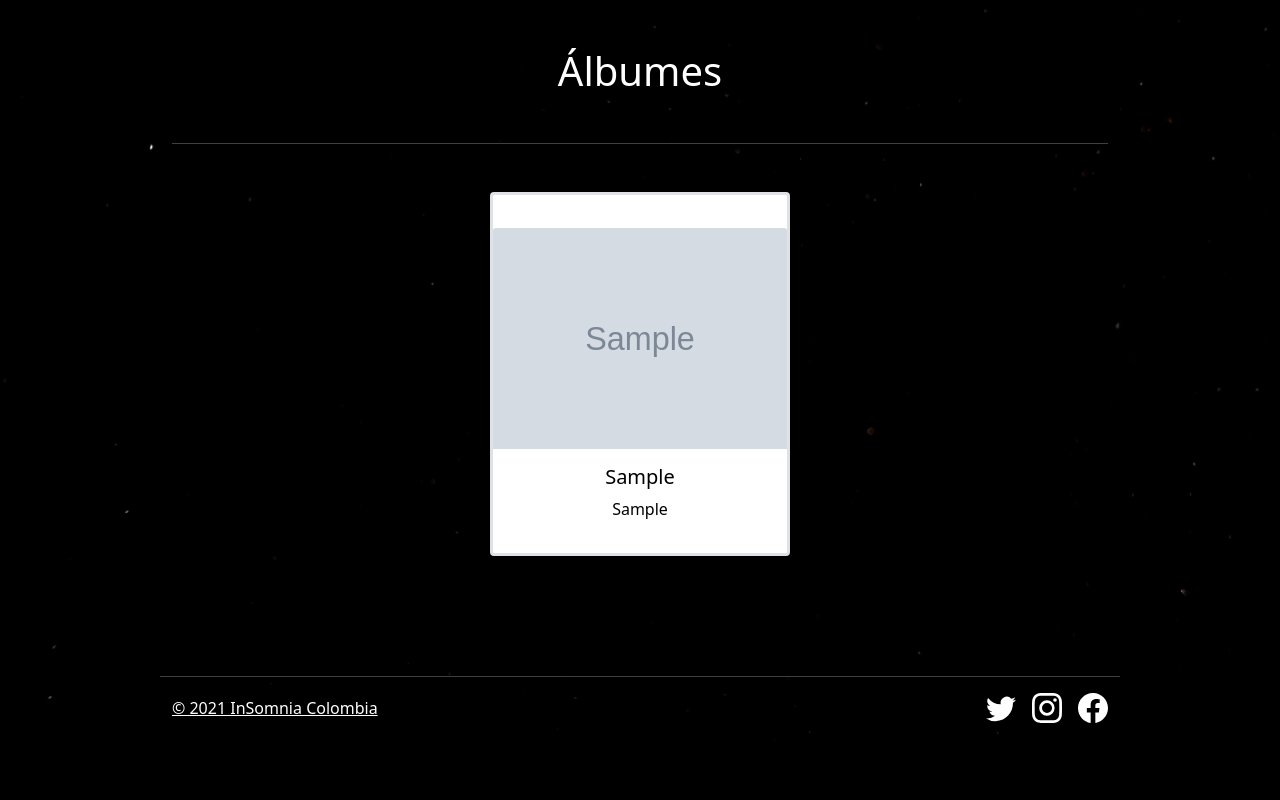
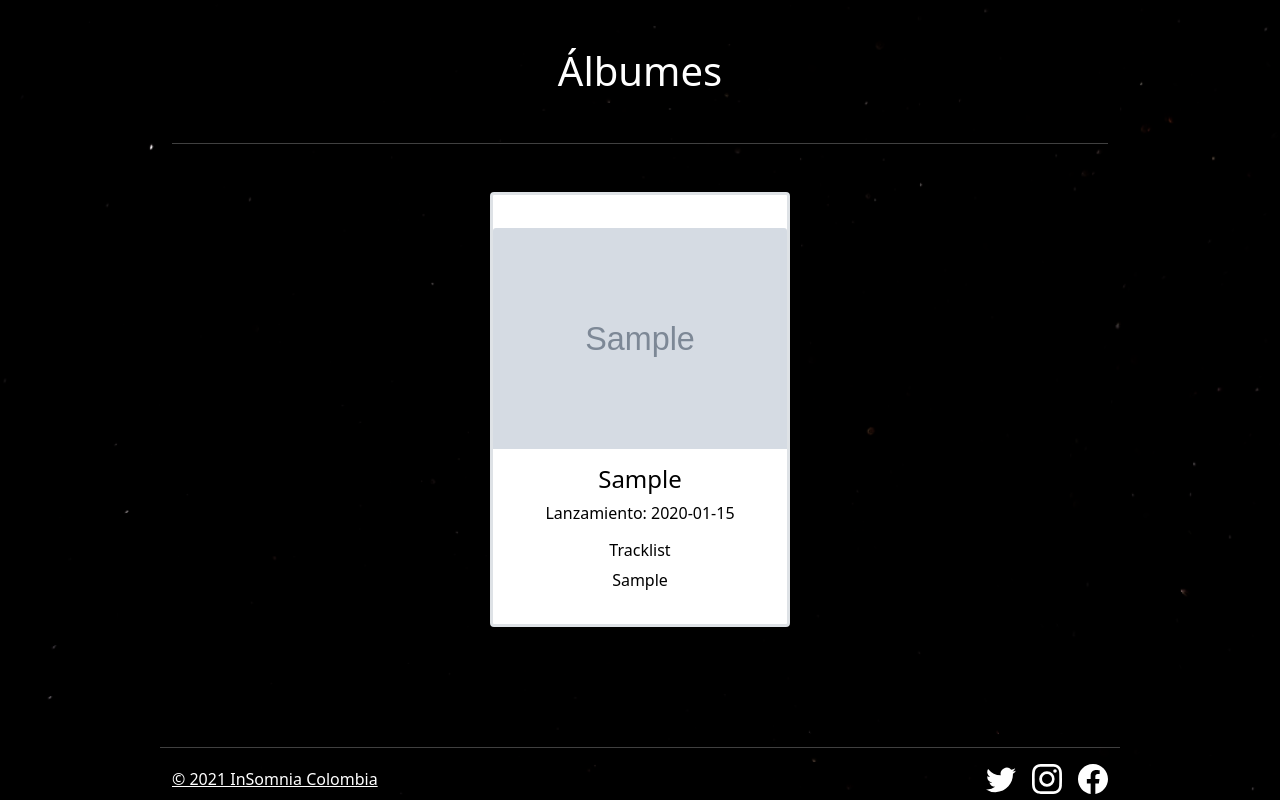
Before and after one commit to Devisbrian/InSomnia-website, a Flask app: page /albums/ in a window 1280 px wide. Shown: the part 66-866 px from the top of the page. Before the commit the page ends 800 px from the top, so only its background shows below. Run offline with Flask 2, Linux system fonts and the light colour scheme; tables that the repository leaves empty hold one stand-in row (values such as "Sample post"); grey boxes marked "Sample" are stand-in pictures; parts of the project's set-up code (start-up, migrations or seed data) failed here and were passed over; some libraries are stand-ins or nearby versions.

Commit message:
albums edited

```diff
--- a/app/admin/routes.py
+++ b/app/admin/routes.py
@@ -180,7 +180,6 @@ def update_album_form(album_id):
         album.spotify = form.spotify.data
         album.youtube = form.youtube.data
         album.file = form.album_image.data
-        album.album_image_name = None
         if album.file:
             album.album_image_name = secure_filename(album.file.filename)
             images_dir = current_app.config['ALBUMS_IMAGES_DIR']
@@ -189,7 +188,7 @@ def update_album_form(album_id):
             album.file.save(file_path)
         album.save()
         logger.info(f'Guardando el álbum {album_id}')
-        return redirect(url_for('public.list_album'))
+        return redirect(url_for('public.list_albums'))
     return render_template("admin/album_form.html", album=album, form=form)
 
 @admin_bp.route("/admin/album/delete/<int:album_id>/", methods=['POST', ])
--- a/app/admin/templates/admin/album_form.html
+++ b/app/admin/templates/admin/album_form.html
@@ -24,7 +24,7 @@
         </div>
         <div>
             {{ form.date.label(class="labe") }}
-            {{ form.date(class="formu") }}<br>
+            {{ form.date(class='datepicker formu') }}<br>
             {% for error in form.date.errors %}
             <span style="color: red;">{{ error }}</span>
             {% endfor %}
--- a/app/models.py
+++ b/app/models.py
@@ -98,7 +98,7 @@ class Album(db.Model):
     id = db.Column(db.Integer, primary_key=True)
     album = db.Column(db.String(256), nullable=False)
     album_image_name = db.Column(db.String, nullable=False)
-    date = db.Column(db.DateTime)
+    date = db.Column(db.Date)
     songs = db.Column(db.Text)
     producers = db.Column(db.Text)
     spotify = db.Column(db.String)
--- a/app/public/templates/public/albums.html
+++ b/app/public/templates/public/albums.html
@@ -29,8 +29,10 @@
                     <img class="bd-placeholder-img card-img-top" src="{{ url_for('media_albums', filename=album.album_image_name) }}" width="100%" height="100%" role="img" aria-label="Placeholder: Image cap" preserveAspectRatio="xMidYMid slice" focusable="false">
                 </a>
                 <div class="card-body" style="color:black;">
-                    <h5 class="card-title">{{ album.album }}</h5>
-                    <p>{{ album.songs }}</p>
+                    <h4 class="card-title">{{ album.album }}</h4>
+                    <p>Lanzamiento: {{ album.date }}</p>
+                    <h6>Tracklist</h6>
+                    <p>{{ album.songs|safe }}</p>
                 </div>
             </div>
         </div>
```
